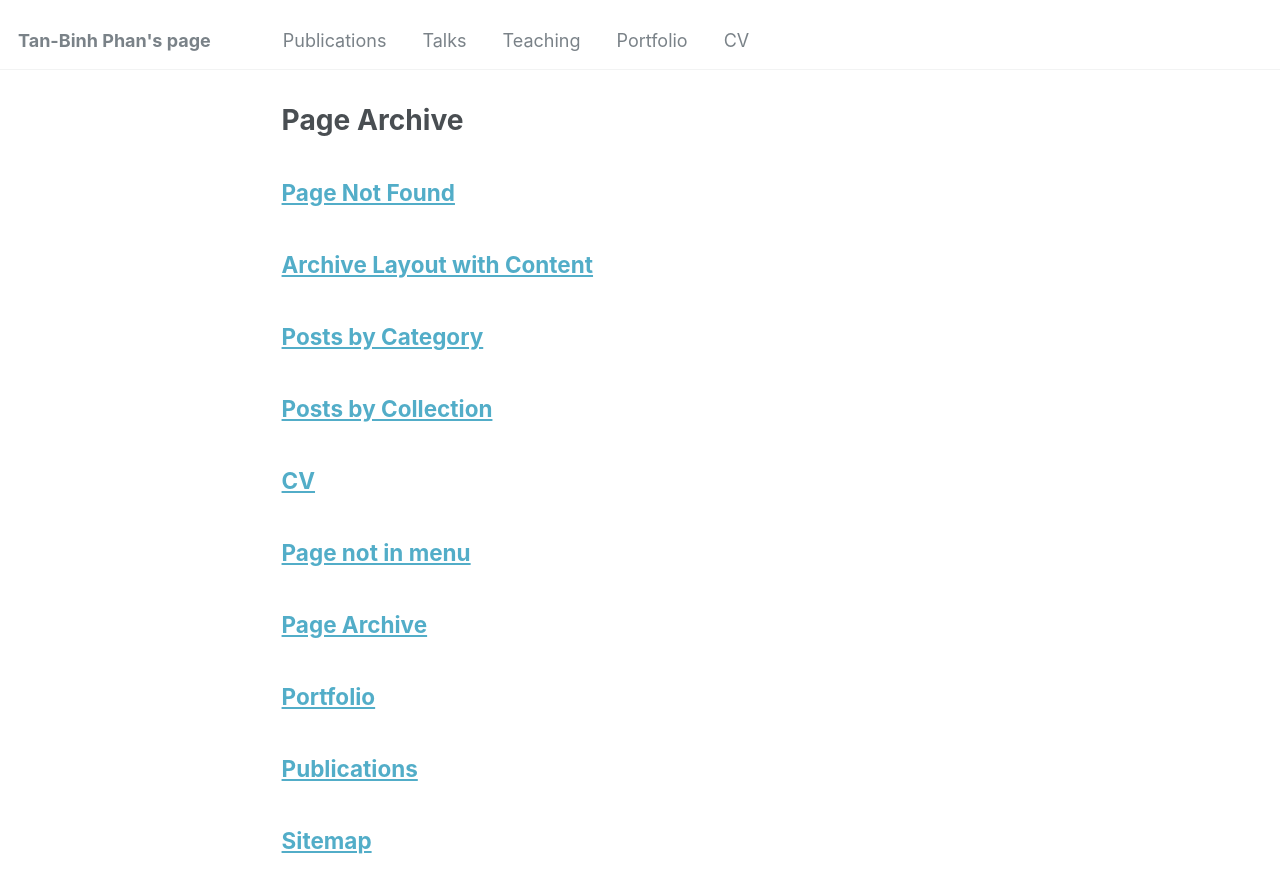
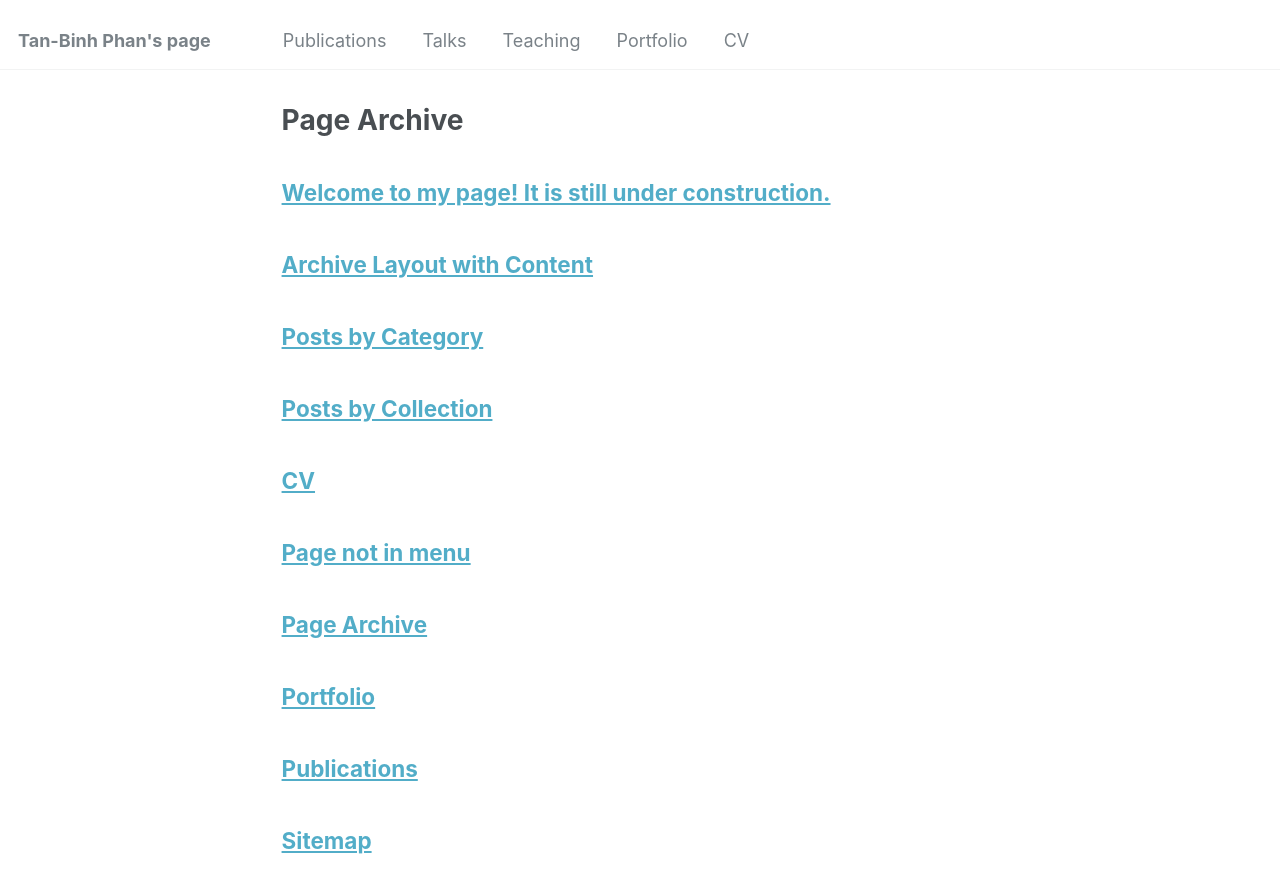
Before and after one commit to TanBinh93/tanbinhphan.github.io, a Jekyll site: the page built from _pages/page-archive.html, in a window 1280 px wide and 900 px high. Shown: the top 893 px of the window. Built offline with Jekyll 4.4.1, drawn with Linux system fonts in a browser that asks for light colours.

Commit message:
Update 404.md

```diff
--- a/_pages/404.md
+++ b/_pages/404.md
@@ -1,6 +1,3 @@
 ---
-title: "Page Not Found"
-sitemap: false
-permalink: /404.html
+title: "Welcome to my page! It is still under construction."
 ---
-Welcome to my page! It is still under construction.
```
